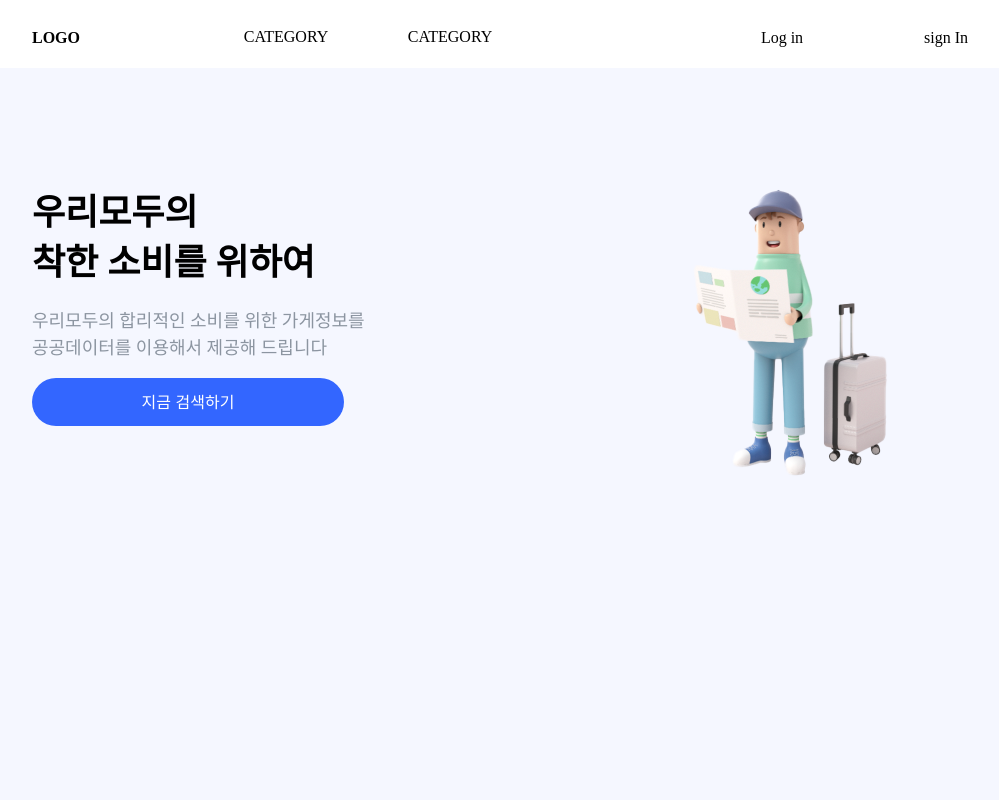
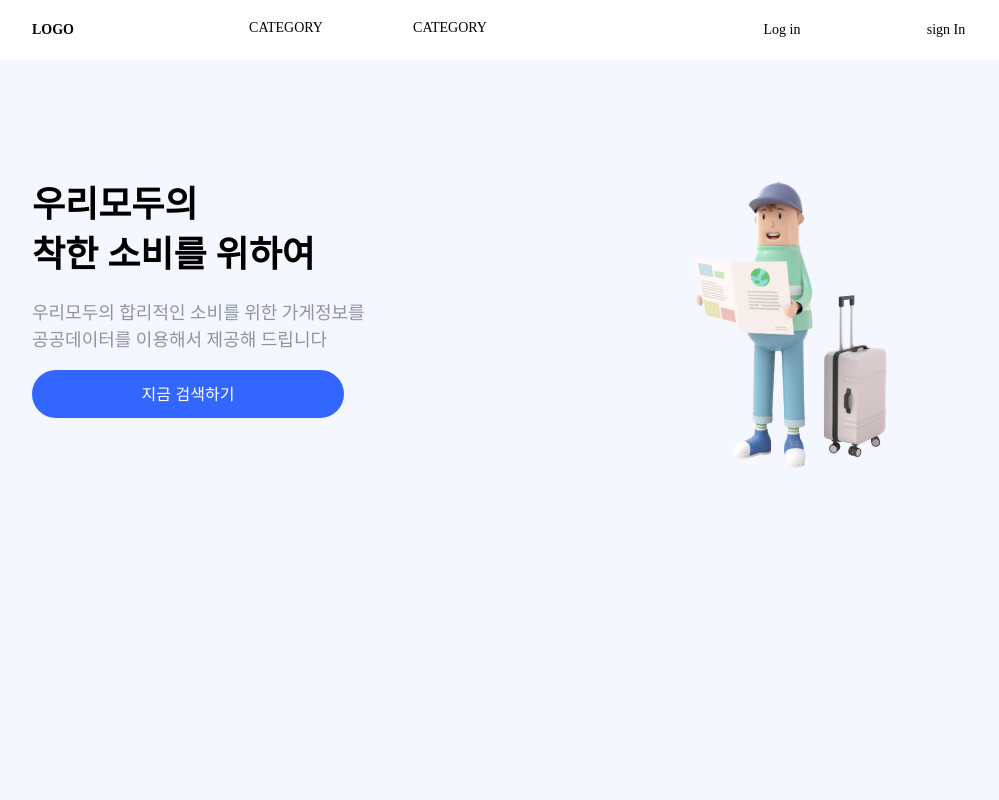
Before and after one commit to z1nun/price-finder-madam, a Nuxt app in the folder client/: page / in a window 1280 px wide. Shown: the top 800 px of the page, without its empty margins (116-1115 px from the left). Built offline with nearby package versions, Linux system fonts and the light colour scheme.

Commit message:
design : body global styling

```diff
--- a/client/app.vue
+++ b/client/app.vue
@@ -3,3 +3,11 @@
     <NuxtPage />
   </NuxtLayout>
 </template>
+
+<style>
+body {
+  margin: 0px;
+  padding: 0px;
+  font-size: 14px;
+}
+</style>
```
